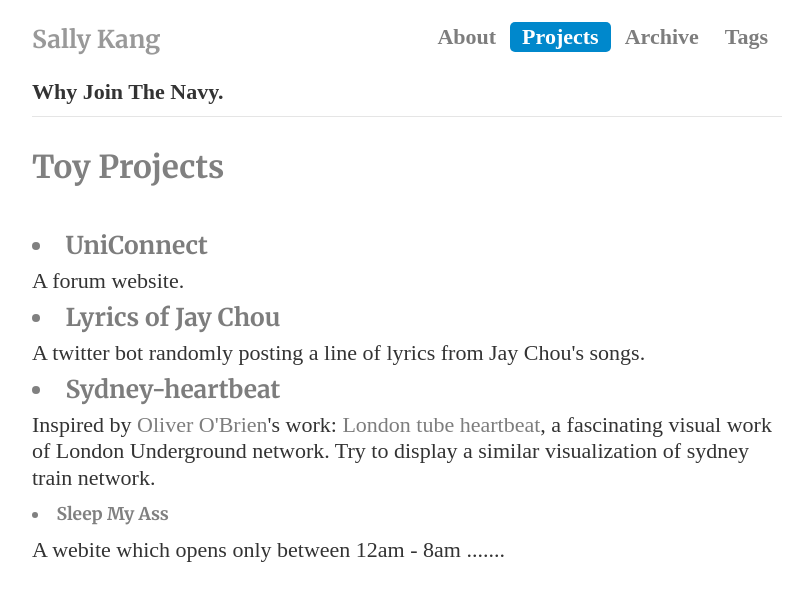
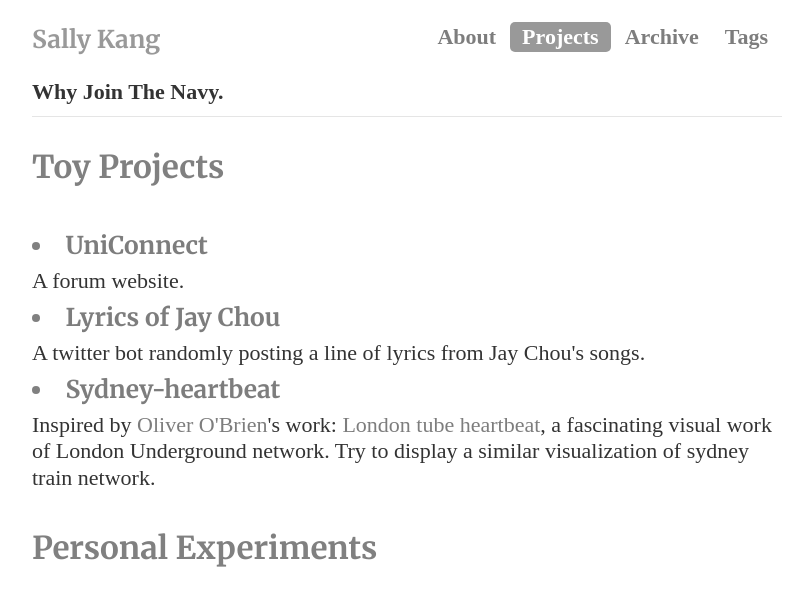
Before and after one commit to SallyKAN/SallyKAN.github.io, a Jekyll site: the page built from projects/index.html, in a window 1280 px wide. Shown: the top 603 px of the page, without its empty margins (233-1034 px from the left). Built offline with Jekyll 4.4.1, drawn with Linux system fonts in a browser that asks for light colours; some of the changed text lies outside the part shown.

Commit message:
modify css style

```diff
--- a/_includes/footer.html
+++ b/_includes/footer.html
@@ -15,8 +15,8 @@ document.getElementById('subscribe').style.display = "none";}
 <div class="footer" >
 	<div class="row">
 	   <div class="col-sm-8">
-      <p><small>&copy; SallyKang 2018</small></p>
-      <a href="http://feeds.feedburner.com/Sally-blog" rel="alternate" type="application/rss+xml"><img src="https://png.icons8.com/metro/40/000000/rss.png" alt="" style="vertical-align:middle;border:0"/></a>&nbsp;<a href="http://feeds.feedburner.com/Sally-blog" rel="alternate" type="application/rss+xml"></a><a href="https://www.instagram.com/snape_kang/"> <img src="https://png.icons8.com/ios/50/000000/instagram-new-filled.png"> </a> <a href="mailto:snapekang@gmail.com"><img src="https://png.icons8.com/ios/50/000000/gmail-filled.png"></a> <a href="https://github.com/SallyKAN"> <img src="https://png.icons8.com/windows/64/000000/github.png"></a>
+      <p><small>&copy; SallyKang 2019</small></p>
+      <a href="http://feeds.feedburner.com/Sally-blog" rel="alternate" type="application/rss+xml"><img src="https://png.icons8.com/metro/40/000000/rss.png" alt="" style="vertical-align:middle;border:0"/></a>&nbsp;<a href="http://feeds.feedburner.com/Sally-blog" rel="alternate" type="application/rss+xml"></a><a href="https://www.instagram.com/snape_kang/"> <img src="https://png.icons8.com/ios/50/000000/instagram-new-filled.png"> </a> <a href="mailto:snapekang@gmail.com"><img src="https://png.icons8.com/ios/50/000000/gmail-filled.png"></a> <a href="https://github.com/SallyKAN"> <img src="https://png.icons8.com/windows/64/000000/github.png"></a><a href ="https://twitter.com/SillyK8"> <img src="https://img.icons8.com/ios-filled/50/000000/twitter.png"></a>
       	<!-- <a href="https://www.douban.com/people/snapek/"></a> -->
        <!-- <img src="/img/douban.png" style="width:42px;height:42px;"> </a>  -->
 	   </div>
--- a/css/style.css
+++ b/css/style.css
@@ -124,8 +124,8 @@ pre.prettyprint { padding: 10px !important; margin: 40px; font-size: 12px;}
     padding: 0 .5rem;
     margin-right: .5rem;
     border-radius: 4px;
-    color: #6a9fb5;
-    font-family: "PT Sans",Helvetica,Arial,sans-serif;
+    color: #999999;
+    font-family: cursive;
     font-size: 90%;
     -webkit-transition: all 0.1s ease-in-out;
     -moz-transition: all 0.1s ease-in-out;
--- a/projects/index.html
+++ b/projects/index.html
@@ -17,13 +17,13 @@ description: Project information for me
 	A twitter bot randomly posting a line of lyrics from Jay Chou's songs.
 	<h3><li><a href="http://sallykang.com/sydney-heartbeat/">Sydney-heartbeat </a></li></h3>
 	Inspired by <a href="https://twitter.com/oobr">Oliver O'Brien</a>'s work: <a href="http://tubeheartbeat.com/london/">London tube heartbeat</a>, a fascinating visual work of London Underground network. Try to display a similar visualization of sydney train network.
-	<h4><li>Sleep My Ass</li></h4>
-	A webite which opens only between 12am - 8am .......
+	<!--<h4><li>Sleep My Ass</li></h4>
+	 A webite which opens only between 12am - 8am ....... -->
 	</br>
 <br>
 <h2>Personal Experiments</h2>
 <br>
-	<h3><li><a href="">To be a vagan for 30 days</a></li></h3>
+<!--	<h3><li><a href="">To be a vagan for 30 days</a></li></h3>
 	Inspired by the documentory <a href="https://www.imdb.com/title/tt5773402/">Donimation</a>，just want to have a try and see what would this bring to my life in 30 days.
-<br>
+	<br> -->
 </div>
--- a/tags/index.html
+++ b/tags/index.html
@@ -52,12 +52,10 @@ Here we generate all the tags.
   {% for post in site.posts %}
   {% if post.tags contains tag %}
   <li>
-    <h3>
       <a href="{{ post.url }}">
         {{ post.title }}
         <small>{{ post.date | date_to_string }}</small>
       </a>
-    </h3>
   </li>
   {% endif %}
   {% endfor %}
```
Also changed, not shown: _posts/2019-09-12-why-python-suck-at-concurrency.md (+1 -1 lines), css/bootstrap.min.css.
